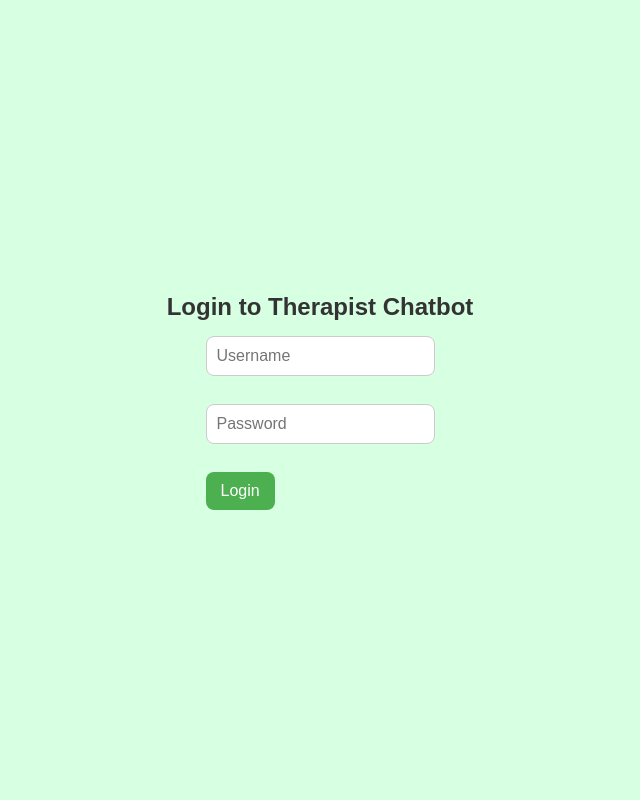
After one commit to ayank674/therapistAI, a Flask app: template templates/login.html in a window 1280 px wide. The commit adds this page. Shown: the whole page, without its empty margins (320-960 px from the left). Run offline with Flask 3, Linux system fonts and the light colour scheme; the template is opened without the code that fills it, so the values that code supplies are empty.

Commit message:
Added basic login page

```diff
--- a/backend/api_usage.py
+++ b/backend/api_usage.py
@@ -1,6 +1,6 @@
 from dotenv import load_dotenv
 import os
-from google import genai
+from google import generativeai as genai
 from flask import Blueprint, request, jsonify
 
 
--- a/static/style.css
+++ b/static/style.css
@@ -80,12 +80,13 @@ h2 {
 }
 
 /* Text input field */
-#textInput {
-    flex: 1;
+.textInput {
+    width: 100%;
     padding: 10px;
     border-radius: 8px;
     border: 1px solid #ccc;
     font-size: 16px;
+    margin-bottom: 10px;
 }
 
 /* Send button */
--- /dev/null
+++ b/templates/login.html
@@ -0,0 +1,17 @@
+<html lang="en">
+    <head>
+        <title>Login</title>
+        <link rel="stylesheet" href="../static/style.css">
+    </head>
+    <body>
+        <div class="mainContainer">
+            <h2>Login to Therapist Chatbot</h2>
+            <form method="POST" action="/login">
+                <input class="textInput" type="text" name="username" placeholder="Username" required><br><br>
+                <input class="textInput" type="password" name="password" placeholder="Password" required><br><br>
+                <button id="buttonInput" type="submit">Login</button>
+            </form>
+        </div>
+        <script src="../static/script.js"></script>
+    </body>
+</html>
```
